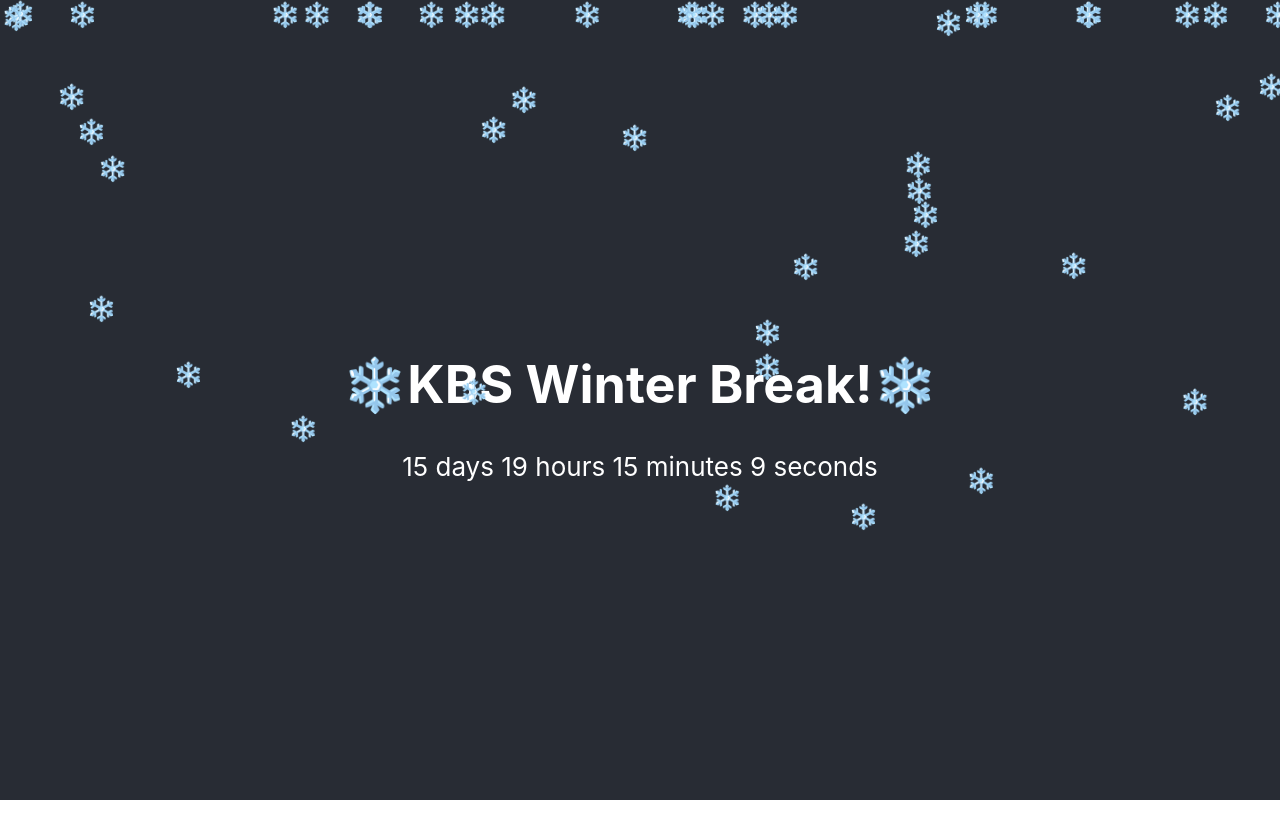
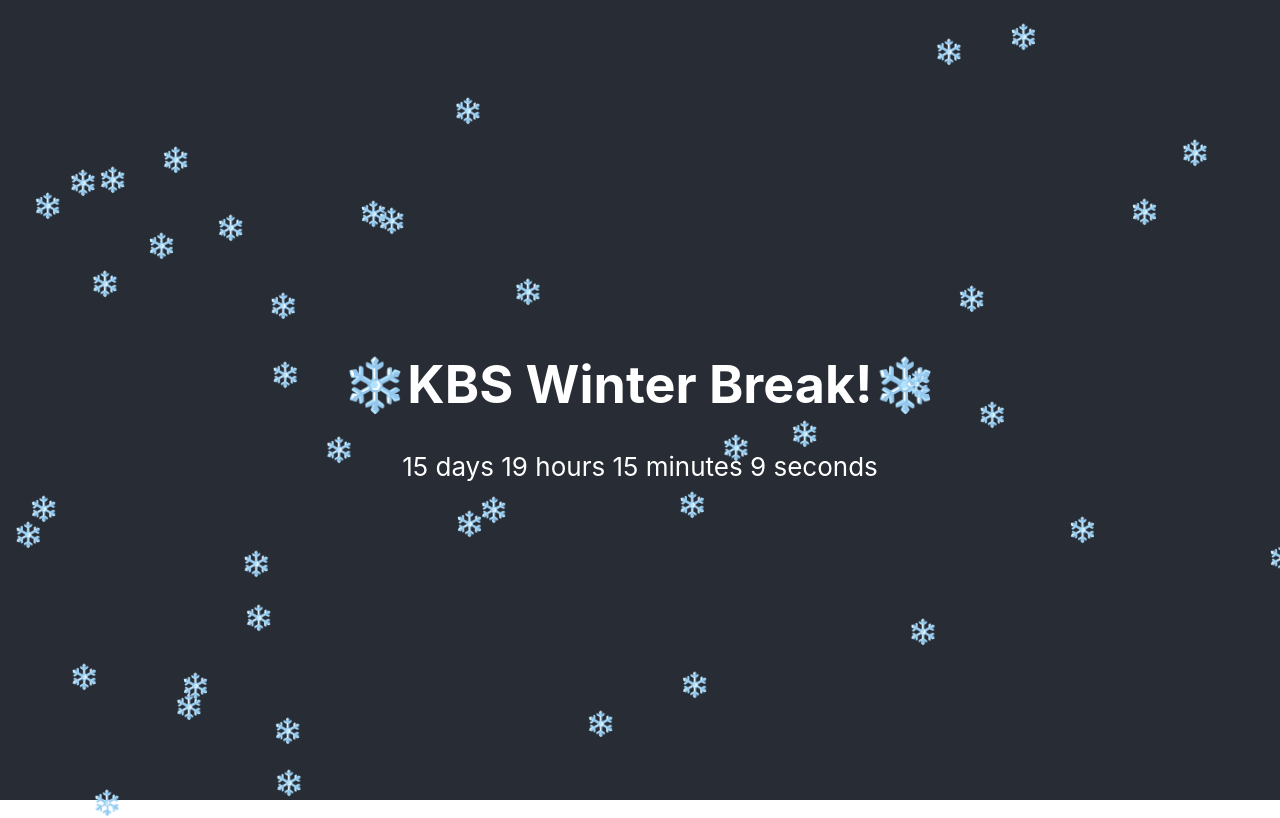
Before and after one commit to stingotho/kbs-countdown, a React (Create React App) app: page / in a window 1280 px wide. Shown: the top 818 px of the page. Built offline with nearby package versions, Linux system fonts and the light colour scheme.

Commit message:
snowflake wip

```diff
--- a/src/App.css
+++ b/src/App.css
@@ -66,7 +66,7 @@
   animation-iteration-count: infinite;
 }
 
+/* App.css or a separate stylesheet */
 @keyframes fall {
-  0% { top: -10%; }
-  100% { top: 110%; }
+  to { transform: translateY(100vh); }
 }
--- a/src/App.js
+++ b/src/App.js
@@ -7,13 +7,13 @@ import Snowflake from './components/Snowflake';
 const createSnowflakes = (num) => {
   return Array.from({ length: num }, (_, index) => {
     const left = Math.random() * 100; // random position from left
+    const top = Math.random() * 110 - 10; // random start position between -10% to 100%
     const animationDuration = 5 + Math.random() * 10; // random duration between 5 to 15 seconds
     const animationDelay = Math.random() * 10; // random start delay
 
-    return <Snowflake key={index} id={index} left={left} duration={animationDuration} delay={animationDelay} />;
+    return <Snowflake key={index} id={index} left={left} duration={animationDuration} delay={animationDelay} top={top} />;
   });
 };
-
 function App() {
   const snowflakes = createSnowflakes(50); // Create 50 snowflakes
   return (
--- a/src/components/Snowflake.js
+++ b/src/components/Snowflake.js
@@ -1,15 +1,15 @@
 // Snowflake.js
 import React from 'react';
 
-const Snowflake = ({ id, left, duration, delay }) => {
+const Snowflake = ({ id, left, duration, delay, top }) => {
   const style = {
     position: 'absolute',
     left: `${left}%`,
+    top: `${top}%`, // Add top style
     animationDuration: `${duration}s`,
     animationDelay: `${delay}s`
   };
 
   return <div className="snowflake" id={`snowflake-${id}`} style={style}>❄️</div>;
 };
-
 export default Snowflake;
```
